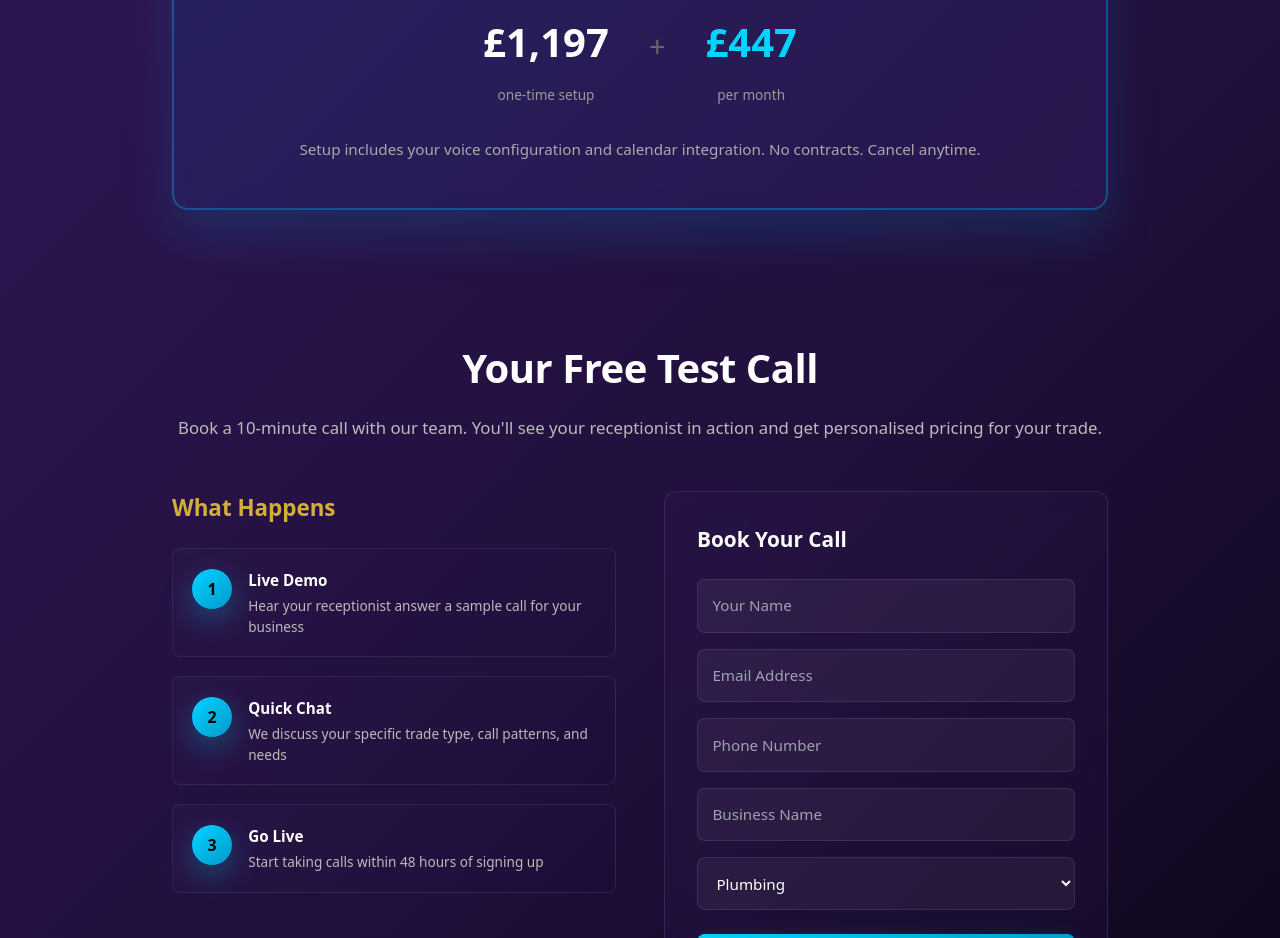
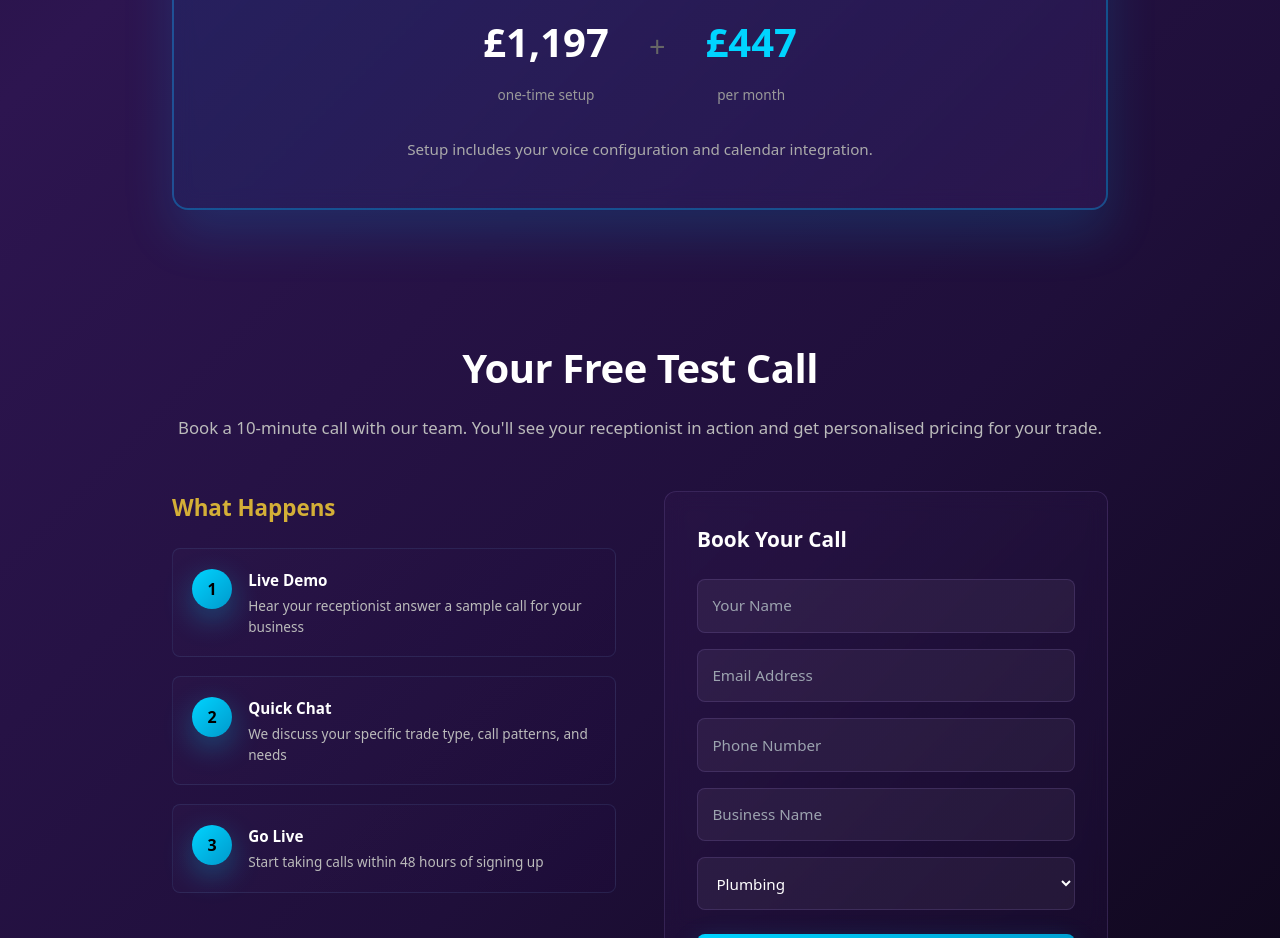
Before and after one commit to razzamond10/tradesai-operator-, a Next.js app: page / in a window 1280 px wide. Shown: the part 3640-4578 px from the top of the page. Built offline with nearby package versions, Linux system fonts and the light colour scheme.

Commit message:
Remove: 'No contracts. Cancel anytime.' from pricing section (1-year contracts)

```diff
--- a/app/page.tsx
+++ b/app/page.tsx
@@ -177,7 +177,7 @@ export default function Landing() {
             <span style={{ color: '#666', fontSize: '1.8rem', fontWeight: '300' }}>+</span>
             <div><p style={{ fontSize: '2.5rem', fontWeight: '800', margin: 0, color: '#00d4ff' }}>£447</p><p style={{ fontSize: '0.85rem', color: '#999', margin: '0.8rem 0 0 0' }}>per month</p></div>
           </div>
-          <p style={{ color: '#aaa', fontSize: '0.95rem', margin: '0' }}>Setup includes your voice configuration and calendar integration. No contracts. Cancel anytime.</p>
+          <p style={{ color: '#aaa', fontSize: '0.95rem', margin: '0' }}>Setup includes your voice configuration and calendar integration.</p>
         </div>
       </section>
 
```
